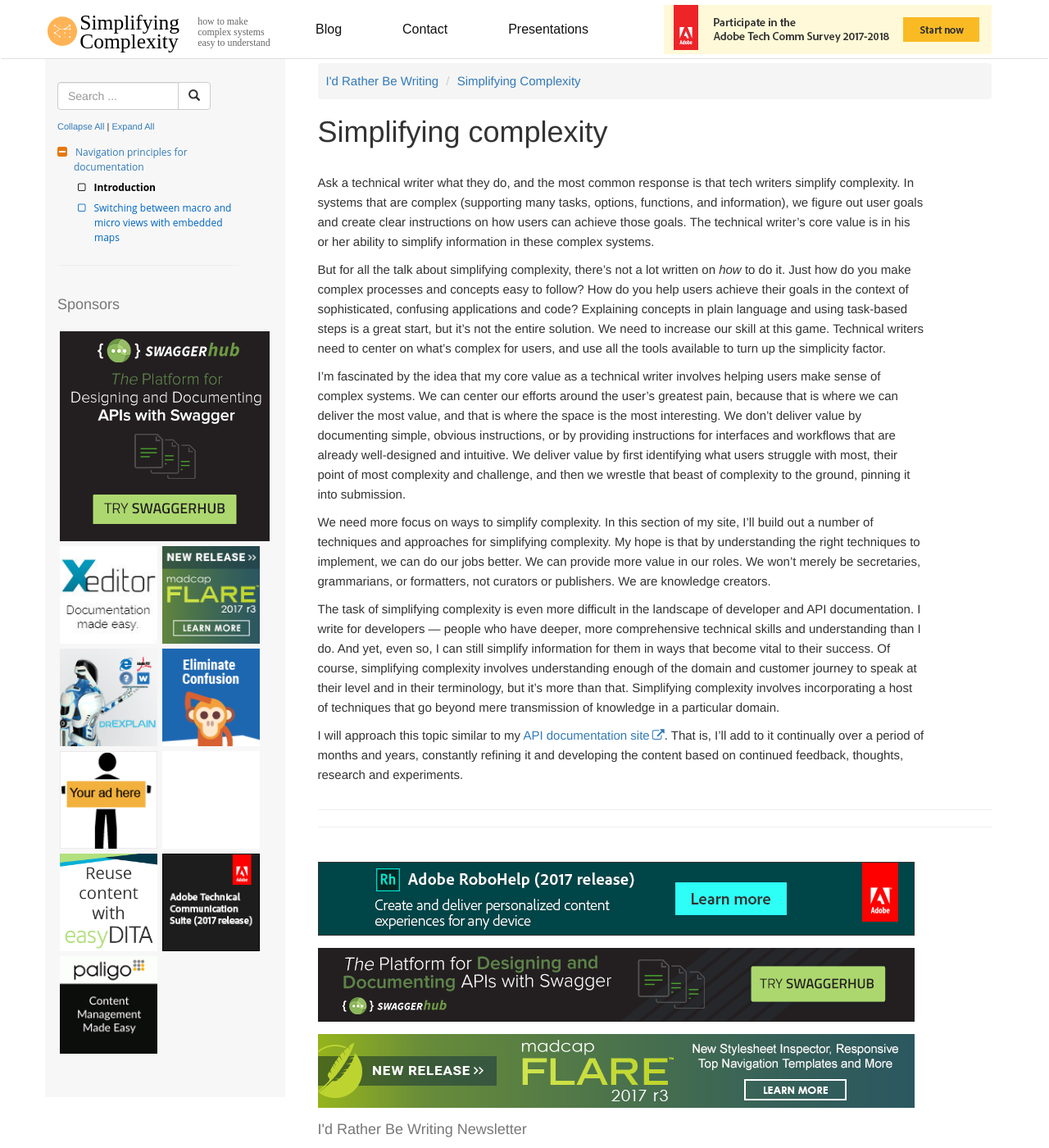
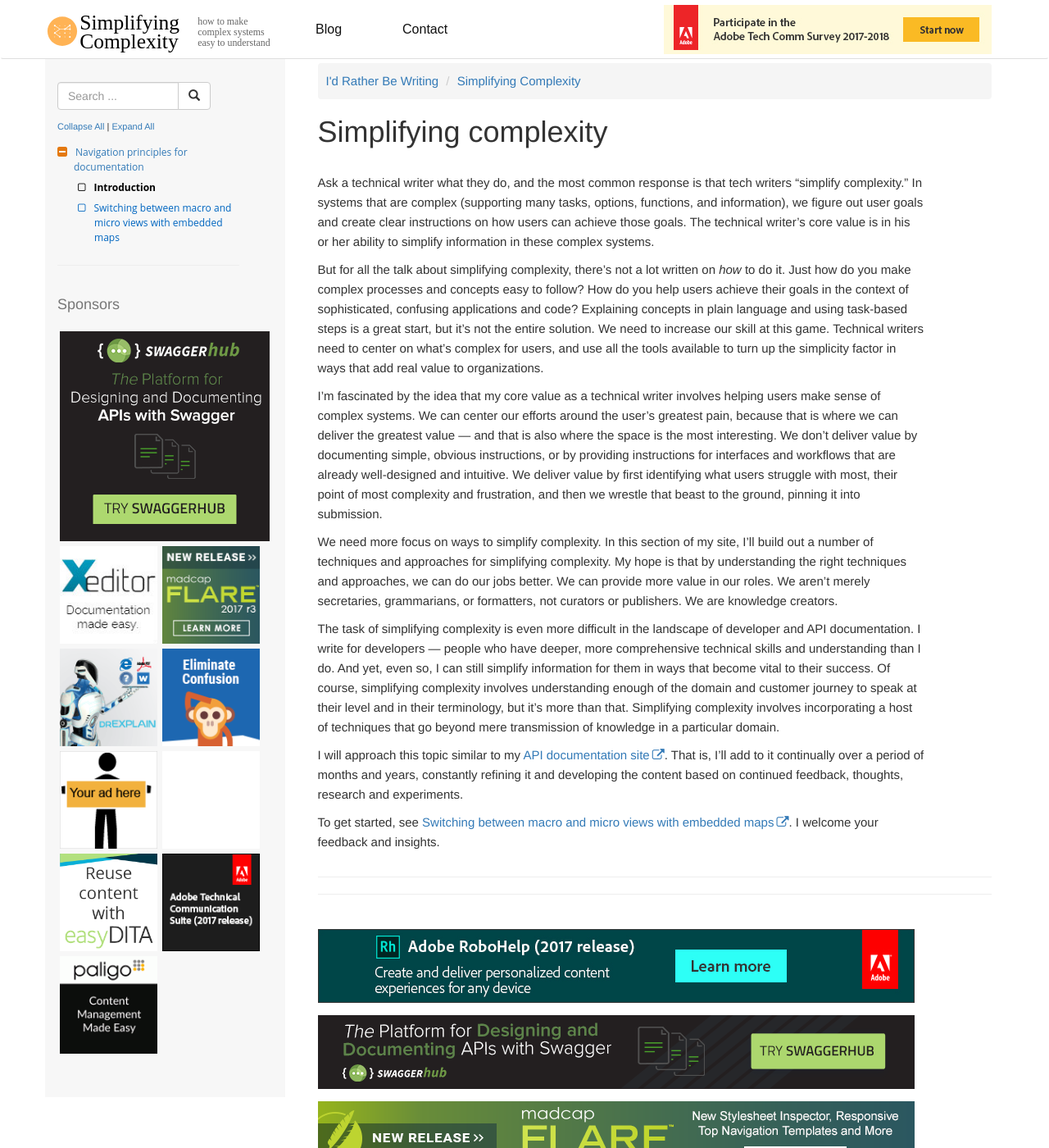
Before and after one commit to tomjoht/simplifying-complexity, a Jekyll site: the page built from _docs/index.md, in a window 1280 px wide and 1400 px high. Shown: the whole window at 82% size. Built offline with Jekyll 4.4.1, drawn with Linux system fonts in a browser that asks for light colours; nearby versions of some CDN libraries; comment, search, counter and statistics services are not loaded.

Commit message:
updated post

```diff
--- a/_data/topnav.yml
+++ b/_data/topnav.yml
@@ -8,8 +8,6 @@
     url: http://idratherbewriting.com
   - title: Contact
     url: contact.html
-  - title: Presentations
-    url: presentations.html
 
 # topnav_dropdowns:
 # - title: Topnav dropdowns
--- a/_docs/index.md
+++ b/_docs/index.md
@@ -3,14 +3,16 @@
 permalink: index.html
 ---
 
-Ask a technical writer what they do, and the most common response is that tech writers simplify complexity. In systems that are complex (supporting many tasks, options, functions, and information), we figure out user goals and create clear instructions on how users can achieve those goals. The technical writer's core value is in his or her ability to simplify information in these complex systems.
+Ask a technical writer what they do, and the most common response is that tech writers "simplify complexity." In systems that are complex (supporting many tasks, options, functions, and information), we figure out user goals and create clear instructions on how users can achieve those goals. The technical writer's core value is in his or her ability to simplify information in these complex systems.
 
-But for all the talk about simplifying complexity, there's not a lot written on *how* to do it. Just how do you make complex processes and concepts easy to follow? How do you help users achieve their goals in the context of sophisticated, confusing applications and code? Explaining concepts in plain language and using task-based steps is a great start, but it's not the entire solution. We need to increase our skill at this game. Technical writers need to center on what's complex for users, and use all the tools available to turn up the simplicity factor.
+But for all the talk about simplifying complexity, there's not a lot written on *how* to do it. Just how do you make complex processes and concepts easy to follow? How do you help users achieve their goals in the context of sophisticated, confusing applications and code? Explaining concepts in plain language and using task-based steps is a great start, but it's not the entire solution. We need to increase our skill at this game. Technical writers need to center on what's complex for users, and use all the tools available to turn up the simplicity factor in ways that add real value to organizations.
 
-I'm fascinated by the idea that my core value as a technical writer involves helping users make sense of complex systems. We can center our efforts around the user's greatest pain, because that is where we can deliver the most value, and that is where the space is the most interesting. We don't deliver value by documenting simple, obvious instructions, or by providing instructions for interfaces and workflows that are already well-designed and intuitive. We deliver value by first identifying what users struggle with most, their point of most complexity and challenge, and then we wrestle that beast of complexity to the ground, pinning it into submission.
+I'm fascinated by the idea that my core value as a technical writer involves helping users make sense of complex systems. We can center our efforts around the user's greatest pain, because that is where we can deliver the greatest value &mdash; and that is also where the space is the most interesting. We don't deliver value by documenting simple, obvious instructions, or by providing instructions for interfaces and workflows that are already well-designed and intuitive. We deliver value by first identifying what users struggle with most, their point of most complexity and frustration, and then we wrestle that beast to the ground, pinning it into submission.
 
-We need more focus on ways to simplify complexity. In this section of my site, I'll build out a number of techniques and approaches for simplifying complexity. My hope is that by understanding the right techniques to implement, we can do our jobs better. We can provide more value in our roles. We won't merely be secretaries, grammarians, or formatters, not curators or publishers. We are knowledge creators.
+We need more focus on ways to simplify complexity. In this section of my site, I'll build out a number of techniques and approaches for simplifying complexity. My hope is that by understanding the right techniques and approaches, we can do our jobs better. We can provide more value in our roles. We aren't merely secretaries, grammarians, or formatters, not curators or publishers. We are knowledge creators.
 
 The task of simplifying complexity is even more difficult in the landscape of developer and API documentation. I write for developers &mdash; people who have deeper, more comprehensive technical skills and understanding than I do. And yet, even so, I can still simplify information for them in ways that become vital to their success. Of course, simplifying complexity involves understanding enough of the domain and customer journey to speak at their level and in their terminology, but it's more than that. Simplifying complexity involves incorporating a host of techniques that go beyond mere transmission of knowledge in a particular domain.
 
 I will approach this topic similar to my [API documentation site](http://idratherbewriting.com/learnapidoc/). That is, I'll add to it continually over a period of months and years, constantly refining it and developing the content based on continued feedback, thoughts, research and experiments.
+
+To get started, see [Switching between macro and micro views with embedded maps](http://idratherbewriting.com/simplifying-complexity/macro-micro.html). I welcome your feedback and insights.
```
Also changed, not shown: _docs/break-into-steps.md (deleted, +0 -5 lines).
